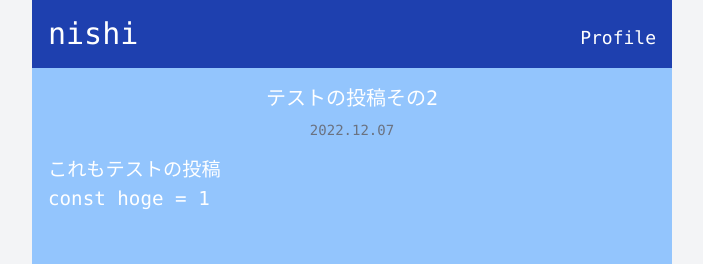
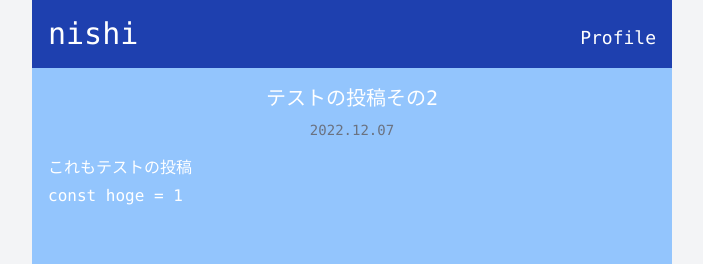
Before and after one commit to nishimura55/nishi55dev, a Next.js app: page /posts/test-post-2.md in a window 1280 px wide. Shown: the top 264 px of the page, without its empty margins (288-991 px from the left). Built offline with nearby package versions, Linux system fonts and the light colour scheme.

Commit message:
feat: Add markdown components

```diff
--- a/src/components/MarkdownRenderer.tsx
+++ b/src/components/MarkdownRenderer.tsx
@@ -2,6 +2,9 @@ import { FC } from 'react'
 import ReactMarkdown from 'react-markdown'
 import remarkGfm from 'remark-gfm'
 import { Heading2 } from '~/src/components/markdown/Heading2'
+import { Heading3 } from '~/src/components/markdown/Heading3'
+import { Paragraph } from '~/src/components/markdown/Paragraph'
+import { UnorderedList } from '~/src/components/markdown/UnorderedList'
 
 type MarkdownRendererProps = {
   md: string
@@ -9,7 +12,10 @@ type MarkdownRendererProps = {
 
 export const MarkdownRenderer: FC<MarkdownRendererProps> = ({ md }) => {
   return (
-    <ReactMarkdown remarkPlugins={[remarkGfm]} components={{ h2: Heading2 }}>
+    <ReactMarkdown
+      remarkPlugins={[remarkGfm]}
+      components={{ h2: Heading2, h3: Heading3, p: Paragraph, ul: UnorderedList }}
+    >
       {md}
     </ReactMarkdown>
   )
--- a/src/components/markdown/Heading2.tsx
+++ b/src/components/markdown/Heading2.tsx
@@ -1,5 +1,5 @@
-import { HeadingComponent } from 'react-markdown/lib/ast-to-react'
+import { Components } from 'react-markdown'
 
-export const Heading2: HeadingComponent = ({ children }) => {
-  return <h2 className='mb-2 text-2xl font-bold'>{children}</h2>
+export const Heading2: Components['h2'] = ({ children }) => {
+  return <h2 className='my-3 text-2xl font-bold'>{children}</h2>
 }
--- /dev/null
+++ b/src/components/markdown/Heading3.tsx
@@ -0,0 +1,5 @@
+import { Components } from 'react-markdown'
+
+export const Heading3: Components['h3'] = ({ children }) => {
+  return <h3 className='my-2 text-xl font-bold'>{children}</h3>
+}
--- /dev/null
+++ b/src/components/markdown/Paragraph.tsx
@@ -0,0 +1,5 @@
+import { Components } from 'react-markdown'
+
+export const Paragraph: Components['p'] = ({ children }) => {
+  return <p className='mb-1'>{children}</p>
+}
--- /dev/null
+++ b/src/components/markdown/UnorderedList.tsx
@@ -0,0 +1,5 @@
+import { Components } from 'react-markdown'
+
+export const UnorderedList: Components['ul'] = ({ children }) => {
+  return <ul className='mb-1 list-disc pl-4'>{children}</ul>
+}
--- a/src/pages/index.tsx
+++ b/src/pages/index.tsx
@@ -26,7 +26,7 @@ const Home: NextPage<HomeProps> = ({ posts }) => {
       <div className='mt-3 px-4 sm:px-8'>
         {posts.map((post) => (
           <article key={post.slug} className='mt-4'>
-            <h2>
+            <h2 className='text-lg'>
               <Link href={`/posts/${post.slug}`}>{post.title}</Link>
             </h2>
             <div className='text-sm'>{format(parseISO(post.publishedAt), 'yyyy.MM.dd')}</div>
--- a/src/styles/globals.css
+++ b/src/styles/globals.css
@@ -5,6 +5,5 @@
 @layer base {
   body {
     @apply bg-gray-100 font-mono;
-    font-size: 1.2rem;
   }
 }
```
Also changed, not shown: contents/test-post.md (+6 -0 lines).
